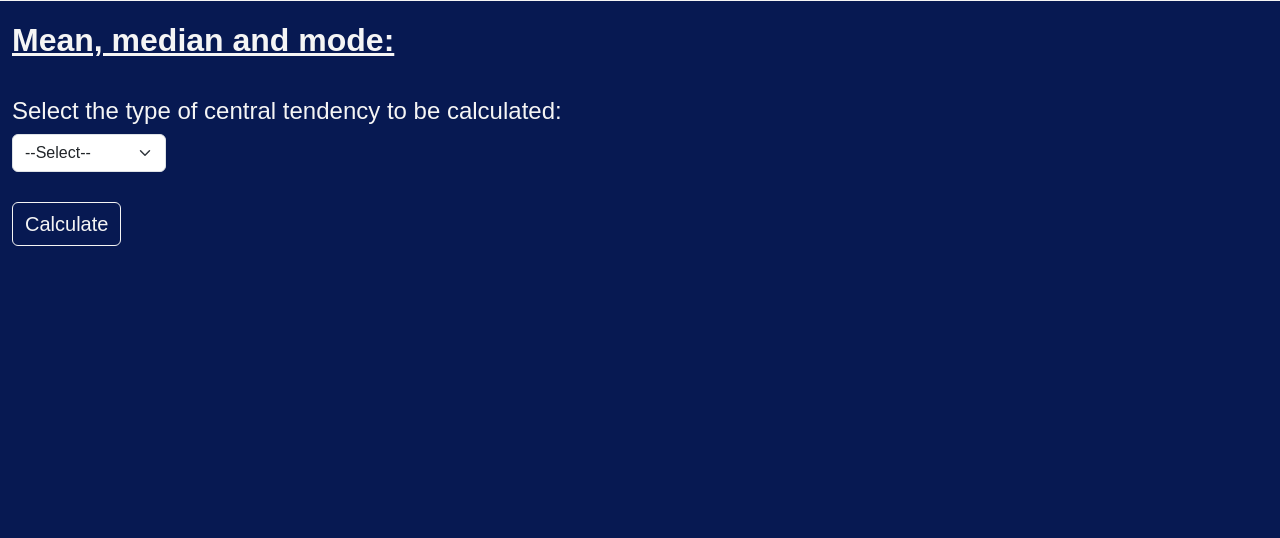
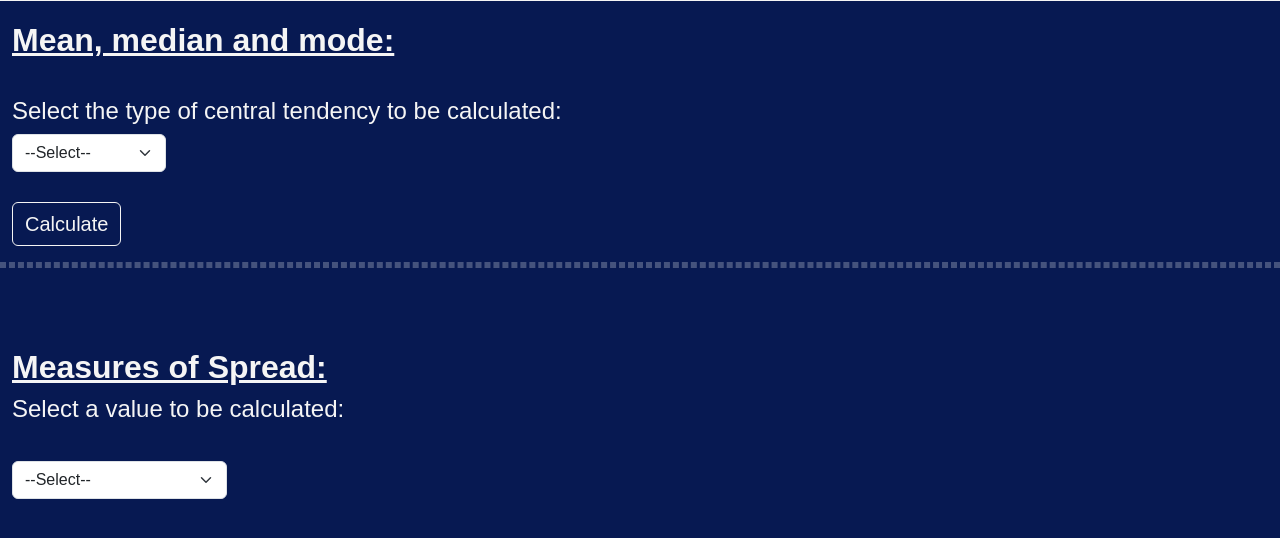
Before and after one commit to SiddH17/CalcProject, a Django app: page /Mathematics/stats/ in a window 1280 px wide. Shown: the part 59-597 px from the top of the page. Run offline with Django 4.2, Linux system fonts and the light colour scheme; some libraries are stand-ins or nearby versions.

Commit message:
Updated logic for stats and measures of spread

```diff
--- a/calcContent/Mathematics/templates/statistics.html
+++ b/calcContent/Mathematics/templates/statistics.html
@@ -51,12 +51,47 @@
 
             <p id="mmmans"></p>
         </div>
+        <hr>
+
+        <!-- To calculate measures of spread -->
+        <div class="container-fluid content" id="spread">
+            <h2><u><b>Measures of Spread:</b></u></h2>
+            <h4>Select a value to be calculated:</h4>
+            <br>
+
+            <!-- Dropdown to select the spread value -->
+            <select name="spreadDropdown" id="spreadDropdown" class="form-select">
+                <option value="select">--Select--</option>
+                <option value="coefficient" id="coeff">Co-efficient of Range</option>
+                <option value="variance" id="variance">Variance</option>
+                <option value="sd" id="sd">Standard Deviation</option>
+                <option value="coeffvar" id="coeffvar">Co-efficient of Variance</option>
+            </select>
+
+            <!-- Div to calculate the spread value chosen -->
+            <div id="spreadDiv" style="display: none;">
+                <h4>Calculate <span id="spread_result_label"></span>:</h4>
+                <h5>**(Note: Please make sure you correctly specify the numbers by giving the appropriate space between different numbers)**</h5>
+                <div>
+                    <label for="numberLabel" id="numberLabel">No. of observations(n):
+                        <input type="number" name="numberLabel">
+                    </label>
+                    <br>
+                    <label for="obsLabel" id="obsLabel">Observations/Numbers:
+                        <input type="text" name="obsLabel">
+                    </label>
+                    <br>
+                </div>
+
+                <button type="submit" id="spreadSubmit" class="btn btn-primary">Calculate Result</button>
+                <p id="spreadAns"></p>
+            </div>
+        </div>
 
         <script>
                 function clearInputFields() {
-                    $('#obsinput input').val('');
-                    $('#numsinput input').val('');
-                    $('#mmmans').text('');
+                    $('input').val('');
+                    $('p').text('');
                 }
 
             $(document).ready(function()    {
@@ -86,6 +121,7 @@
                     }
                 })
 
+                //When clicking on the button to submit final result for mean/median/mode
                 mememoSubmit.click(function()   {
                     var selectValue = selectElement.val();
                     console.log("The selected option, ",selectValue);
@@ -116,6 +152,52 @@
                         }
                     })
                 })
+
+                //On changing the dropdown values
+                $('#spreadDropdown').change(function()  {
+                    clearInputFields();
+                    var dropdownValue = $('#spreadDropdown').val();
+                    $('#spread_result_label').text(dropdownValue);
+
+                    if(dropdownValue == 'select')   {
+                        $('#spreadDiv').hide();
+                    }
+                    else    {
+                        $('#spreadDiv').show();
+                        $('#obsLabel').show();
+
+                        if(dropdownValue == 'coefficient')  {
+                            $('#numberLabel').hide();
+                        }
+                        else    {
+                            $('#numberLabel').show();
+                        }
+                    }
+                });
+
+                //When user clicks on the button to calculate the final result
+                $('#spreadSubmit').click(function() {
+                    var numInput = $('#spreadDiv').find('input[type=number]');
+                    var textInput = $('#spreadDiv').find('input[type=text]');
+                    console.log(numInput, textInput);
+                    var data = {};
+
+                    if(numInput.val())    {
+                        data.numberLabel = numInput.val();
+                    }
+                    data.obsLabel = textInput.val();
+                    data.selectedValue = $('#spreadDropdown').val();
+                    console.log(data);
+
+                    $.ajax({
+                        'type': 'GET',
+                        'url': '{% url "spread_api" %}',
+                        'data': data,
+                        'success': function(response)   {
+                            $('#spreadAns').text(response.result);
+                        }
+                    });
+                });
             });
         </script>
     {% endblock content %}
--- a/calcContent/Mathematics/urls.py
+++ b/calcContent/Mathematics/urls.py
@@ -16,4 +16,5 @@ urlpatterns = [
     path('hyperbola_api/', views.hyperbola_api, name='hyperbola_api'),
     path('statistics_api/', views.statistics_api, name='statistics_api'),
     path('quadratics_api/', views.quadratics_api, name='quadratics_api'),
+    path('spread_api', views.spread_api, name='spread_api'),
 ]
--- a/calcContent/Mathematics/views.py
+++ b/calcContent/Mathematics/views.py
@@ -26,6 +26,7 @@ def quadratics(request):
     return render(request, 'quadratics.html')
 
 # APIs
+#API call for different trigonometric identities
 def trigonometry_api(request):
     valueSelected = request.GET.get('select_value')
     a = float(request.GET.get('angle1'))
@@ -54,6 +55,7 @@ def trigonometry_api(request):
     }
     return JsonResponse(context)
 
+#API call for finding eccentricity in ellipse
 def ellipse_api(request):
     a = float(request.GET.get('ecc2a'))
     b = float(request.GET.get('ecc2b'))
@@ -71,6 +73,7 @@ def ellipse_api(request):
 
     return JsonResponse(context)
 
+#API call for finding eccentricity in hyperbola
 def hyperbola_api(request):
     a = float(request.GET.get('ecc2a'))
     b = float(request.GET.get('ecc2b'))
@@ -84,6 +87,7 @@ def hyperbola_api(request):
 
     return JsonResponse(context)
 
+#API call for mean/median/mode part of statistics
 def statistics_api(request):
     valueSelected = request.GET.get('select_value')
     n = int(request.GET.get('obs'))
@@ -115,6 +119,7 @@ def statistics_api(request):
 
     return JsonResponse(context)
 
+#API call for Quadratic roots
 def quadratics_api(request):
     #Defining values obtained from frontend
     a = int(request.GET.get('a_value'))
@@ -144,3 +149,33 @@ def quadratics_api(request):
     }
 
     return JsonResponse(context)
+
+#API call for measures of spread in statistics
+def spread_api(request):
+    selectedValue = request.GET.get('selectedValue')
+    numbers = request.GET.get('obsLabel', '').strip()
+    numbers = [float(num) for num in numbers.split()]
+    print(numbers)
+
+    result = None
+    print(selectedValue)
+
+    if selectedValue == 'coefficient':
+        maximum = max(numbers)
+        minimum = min(numbers)
+        result = (maximum-minimum)/(maximum+minimum)
+    else:
+        n = int(request.GET.get('numberLabel'))
+        mean = (sum(numbers))/n
+        variance = ((sum(x*x for x in numbers) / n)) - (mean)**2
+        sd = (variance)**(1/2)
+        print("The variance, ", variance, " and the SD, ", sd)
+
+        if selectedValue == 'variance':
+            result = variance
+        elif selectedValue == 'sd':
+            result = sd
+        elif selectedValue == 'coeffvar':
+            result = (sd/mean)*100
+
+    return JsonResponse({'result': result})
```
